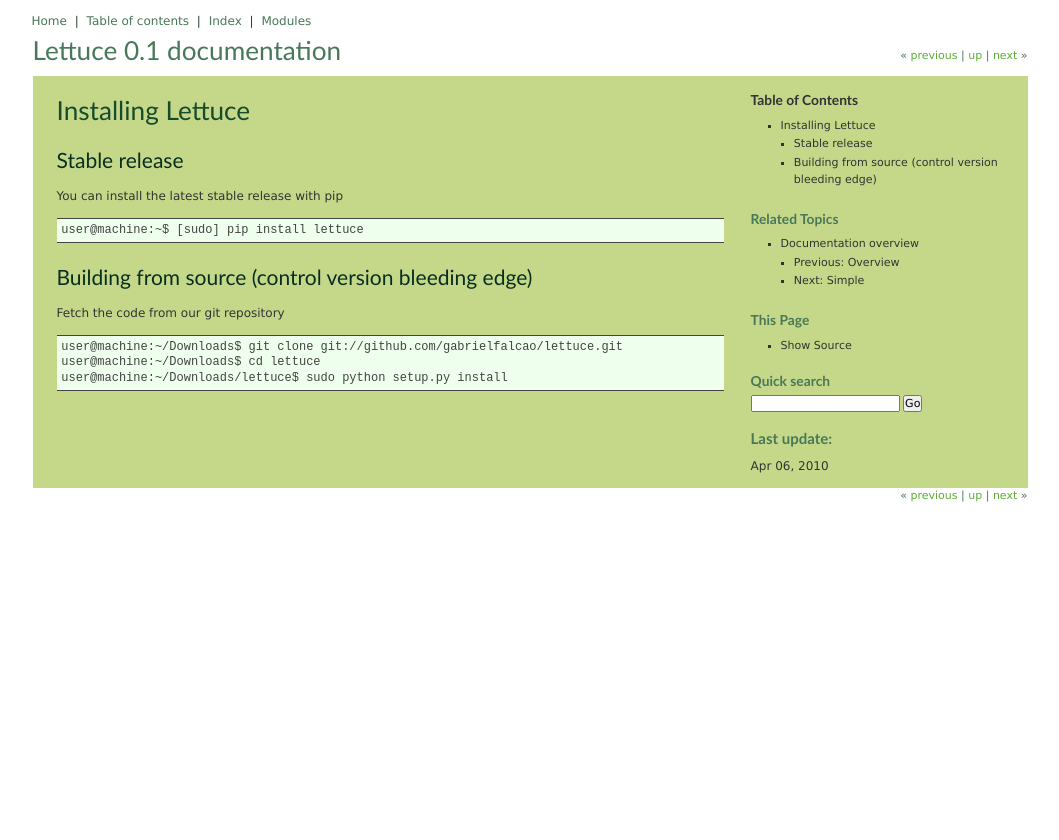
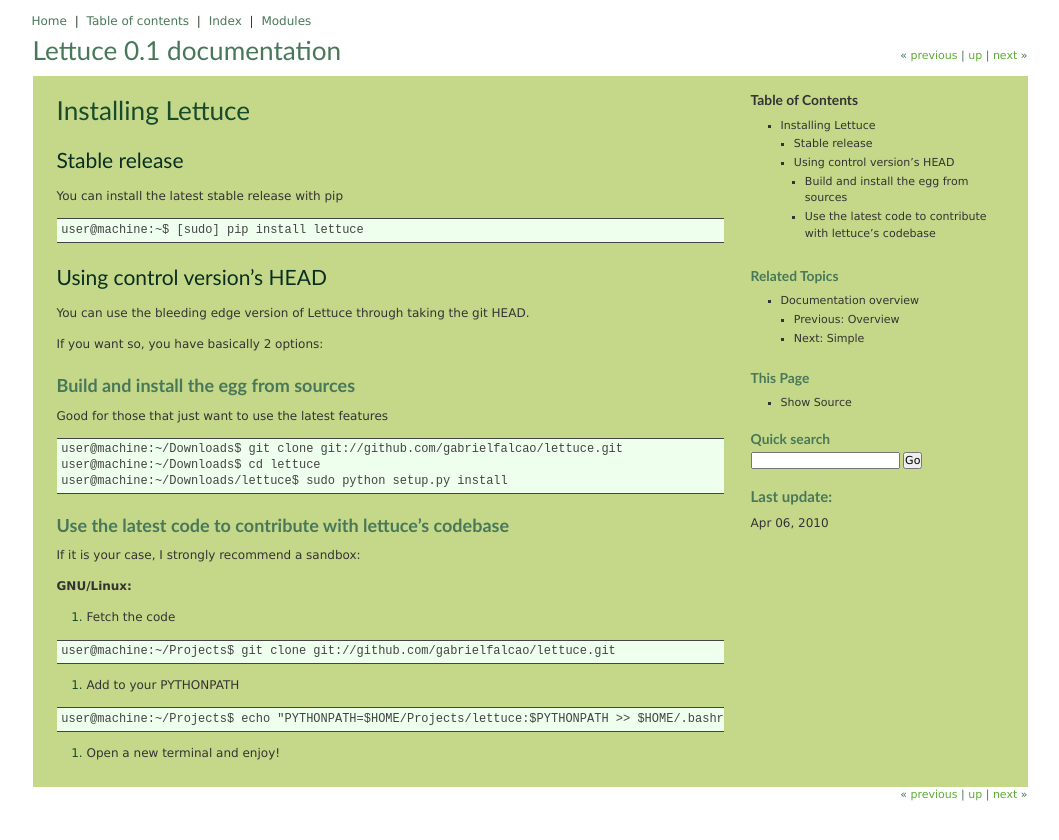
Before and after one commit to linguistux/wayfair_pytest-eucalyptus, a Sphinx documentation site: the page built from docs/intro/install.rst, in a window 1280 px wide. Shown: the top 840 px of the page, without its empty margins (110-1169 px from the left). Built offline with Sphinx 7.4.7, drawn with Linux system fonts in a browser that asks for light colours; pages that are not in the unit, such as notebooks, are missing from menus.

Commit message:
Documentation: intro-overview and intro-install, the overview still needs some sauce

```diff
--- a/docs/conf.py
+++ b/docs/conf.py
@@ -66,7 +66,7 @@
 show_authors = False
 
 # The name of the Pygments (syntax highlighting) style to use.
-pygments_style = 'trac'
+pygments_style = 'bw'
 
 # Sphinx will recurse into subversion configuration folders and try to read
 # any document file within. These should be ignored.
--- a/docs/intro/install.rst
+++ b/docs/intro/install.rst
@@ -14,13 +14,41 @@
     user@machine:~$ [sudo] pip install lettuce
 
 
-Building from source (control version bleeding edge)
-====================================================
+Using control version's HEAD
+============================
 
-Fetch the code from our git repository
+You can use the bleeding edge version of Lettuce through taking the git HEAD.
+
+If you want so, you have basically 2 options:
+
+Build and install the egg from sources
+~~~~~~~~~~~~~~~~~~~~~~~~~~~~~~~~~~~~~~
+
+Good for those that just want to use the latest features
 
 ::
 
     user@machine:~/Downloads$ git clone git://github.com/gabrielfalcao/lettuce.git
     user@machine:~/Downloads$ cd lettuce
     user@machine:~/Downloads/lettuce$ sudo python setup.py install
+
+Use the latest code to contribute with lettuce's codebase
+~~~~~~~~~~~~~~~~~~~~~~~~~~~~~~~~~~~~~~~~~~~~~~~~~~~~~~~~~
+
+If it is your case, I strongly recommend a sandbox:
+
+**GNU/Linux:**
+
+#. Fetch the code
+
+::
+
+    user@machine:~/Projects$ git clone git://github.com/gabrielfalcao/lettuce.git
+
+#. Add to your PYTHONPATH
+
+::
+
+    user@machine:~/Projects$ echo "PYTHONPATH=$HOME/Projects/lettuce:$PYTHONPATH >> $HOME/.bashrc
+
+#. Open a new terminal and enjoy!
--- a/setup.py
+++ b/setup.py
@@ -26,6 +26,5 @@
     url='http://github.com/gabrielfalcao/lettuce',
     packages=[
           'lettuce',
-          'lettuce.core',
     ]
 )
```
Also changed, not shown: docs/index.rst (+32 -4 lines), docs/intro/overview.rst (+35 -10 lines), 5 other files.
